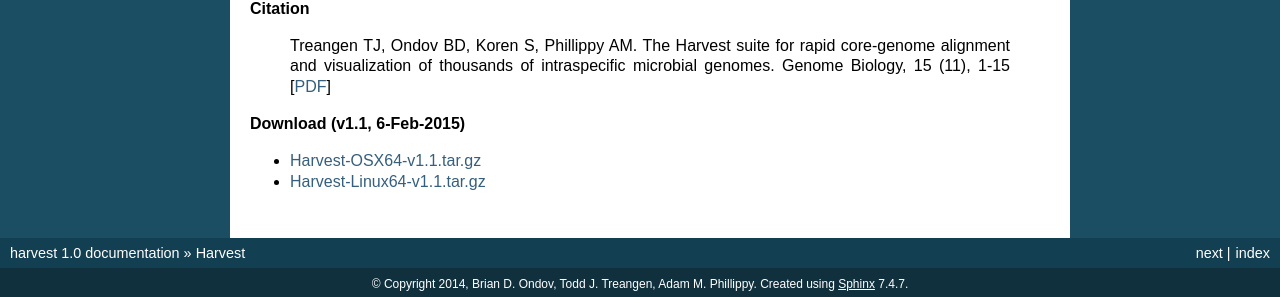
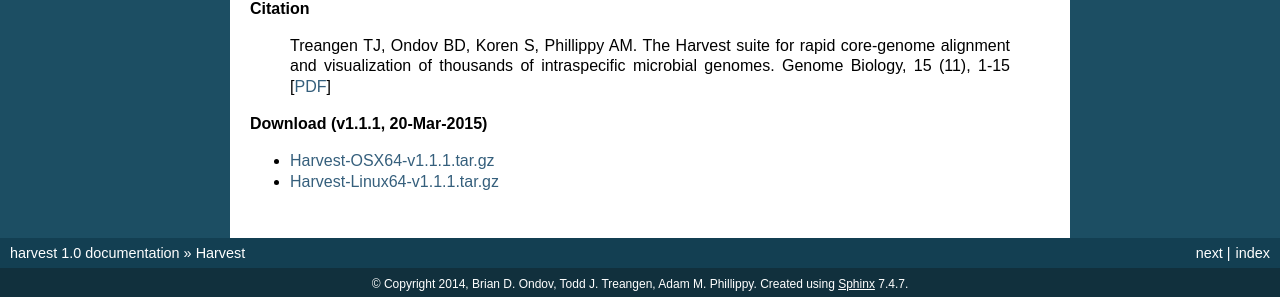
Before and after one commit to marbl/harvest, a Sphinx documentation site: the page built from docs/index.rst, in a window 1280 px wide. Shown: the part 686-983 px from the top of the page. Built offline with Sphinx 7.4.7, drawn with Linux system fonts in a browser that asks for light colours; pages that are not in the unit, such as notebooks, are missing from menus.

Commit message:
update link to v1.1.1

```diff
--- a/docs/index.rst
+++ b/docs/index.rst
@@ -30,10 +30,10 @@ detection, and phylogenetic trees.
    Genome Biology, 15 (11), 1-15 [`PDF <http://www.biomedcentral.com/content/pdf/s13059-014-0524-x.pdf>`_]
 
 
-**Download (v1.1, 6-Feb-2015)**
+**Download (v1.1.1, 20-Mar-2015)**
 
-* `Harvest-OSX64-v1.1.tar.gz <https://github.com/marbl/harvest/releases/download/v1.1/Harvest-OSX64-v1.1.tar.gz>`_
-* `Harvest-Linux64-v1.1.tar.gz <https://github.com/marbl/harvest/releases/download/v1.1/Harvest-Linux64-v1.1.tar.gz>`_
+* `Harvest-OSX64-v1.1.1.tar.gz <https://github.com/marbl/harvest/releases/download/v1.1.1/Harvest-OSX64-v1.1.1.tar.gz>`_
+* `Harvest-Linux64-v1.1.1.tar.gz <https://github.com/marbl/harvest/releases/download/v1.1.1/Harvest-Linux64-v1.1.1.tar.gz>`_
 
 .. toctree::
    :hidden:
```
